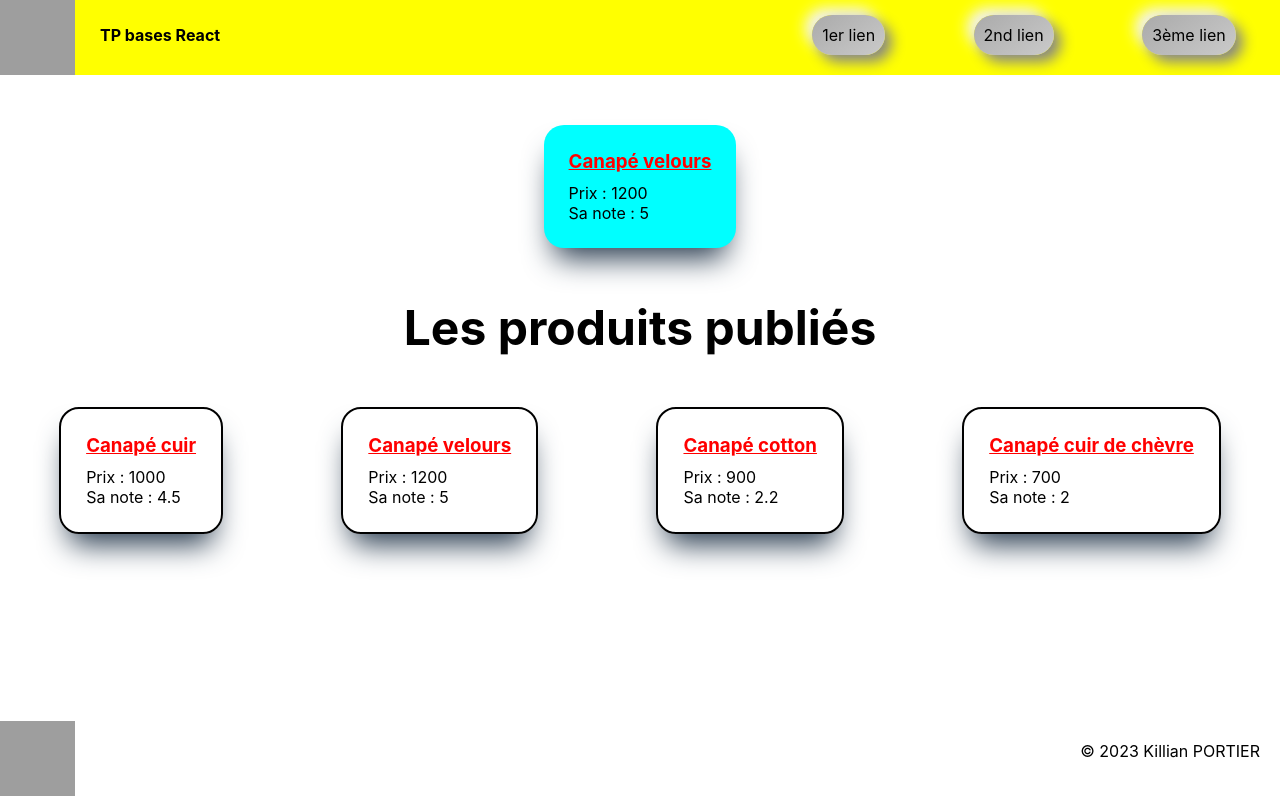
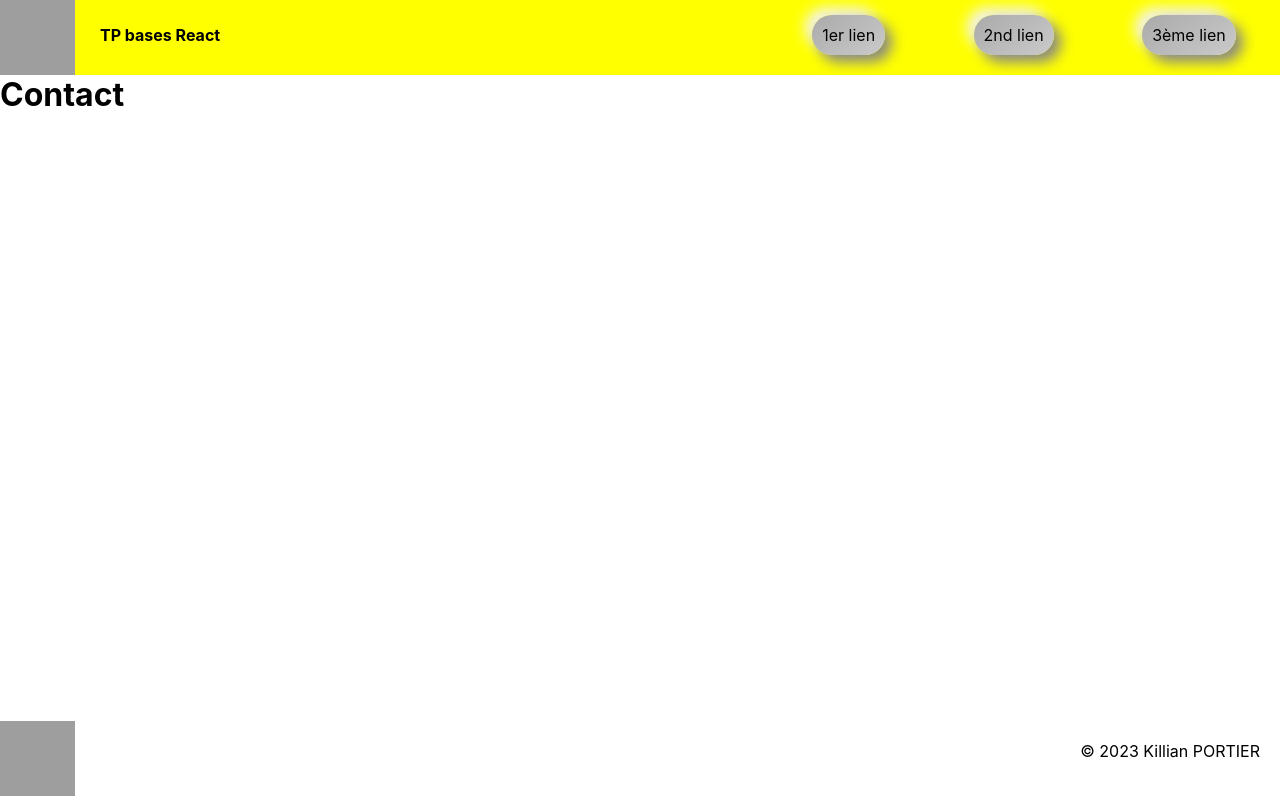
Before and after one commit to Killrian47/TP-React, a React (Create React App) app: page /contact in a window 1280 px wide. Built offline with nearby package versions, Linux system fonts and the light colour scheme; grey boxes are pictures that could not be loaded.

Commit message:
refactorisation

```diff
--- a/package.json
+++ b/package.json
@@ -8,6 +8,7 @@
     "@testing-library/user-event": "^13.5.0",
     "react": "^18.2.0",
     "react-dom": "^18.2.0",
+    "react-router-dom": "^6.20.1",
     "react-scripts": "5.0.1",
     "web-vitals": "^2.1.4"
   },
--- a/src/App.js
+++ b/src/App.js
@@ -6,10 +6,9 @@ import './Product.css';
 import './BestProduct.css'
 
 // Import JSX file
-import Header from "./Header.jsx";
-import BestProduct from './BestProduct.jsx';
-import PublishedProduct from './PublishedProduct.jsx';
-import Footer from './Footer.jsx';
+import { BrowserRouter, Route, Routes } from 'react-router-dom';
+import Home from './pages/Home.jsx';
+import Contact from './pages/Contact.jsx';
 
 const products =[
   {
@@ -66,12 +65,12 @@ const products =[
 
 function App() {
   return (
-    <>
-      <Header />
-      <BestProduct productsForBestProduct = {products}/>
-      <PublishedProduct productsForPublishedProduct = {products}/>
-      <Footer />
-    </>
+    <BrowserRouter>
+      <Routes>
+        <Route path="/" element={<Home products={products}/>} />
+        <Route path="/contact" element={<Contact />} />
+      </Routes>
+    </BrowserRouter>
   );
 }
 
--- /dev/null
+++ b/src/pages/Contact.jsx
@@ -0,0 +1,14 @@
+import Header from "../partials/Header.jsx";
+import Footer from "../partials/Footer.jsx";
+
+const Contact = () => {
+    return (
+        <>
+        <Header />
+        <h1>Contact</h1>
+        <Footer />
+        </>
+    )
+}
+
+export default Contact;
--- /dev/null
+++ b/src/pages/Home.jsx
@@ -0,0 +1,18 @@
+import Header from "../partials/Header.jsx";
+import Footer from "../partials/Footer.jsx";
+import BestProduct from "../partials/BestProduct.jsx"
+import PublishedProduct from "../partials/PublishedProduct.jsx";
+
+const Home = ({products}) => {
+    console.log(products);
+    return (
+        <>
+        <Header />
+        <BestProduct productsForBestProduct = {products}/>
+        <PublishedProduct productsForPublishedProduct = {products}/>
+        <Footer />
+        </>
+    )
+}
+
+export default Home;
```
Also changed, not shown: src/partials/BestProduct.jsx (renamed from src/BestProduct.jsx), src/partials/Footer.jsx (renamed from src/Footer.jsx), src/partials/Header.jsx (renamed from src/Header.jsx), src/partials/PublishedProduct.jsx (renamed from src/PublishedProduct.jsx), 1 other file (tests, documents, lock files or other folders).
